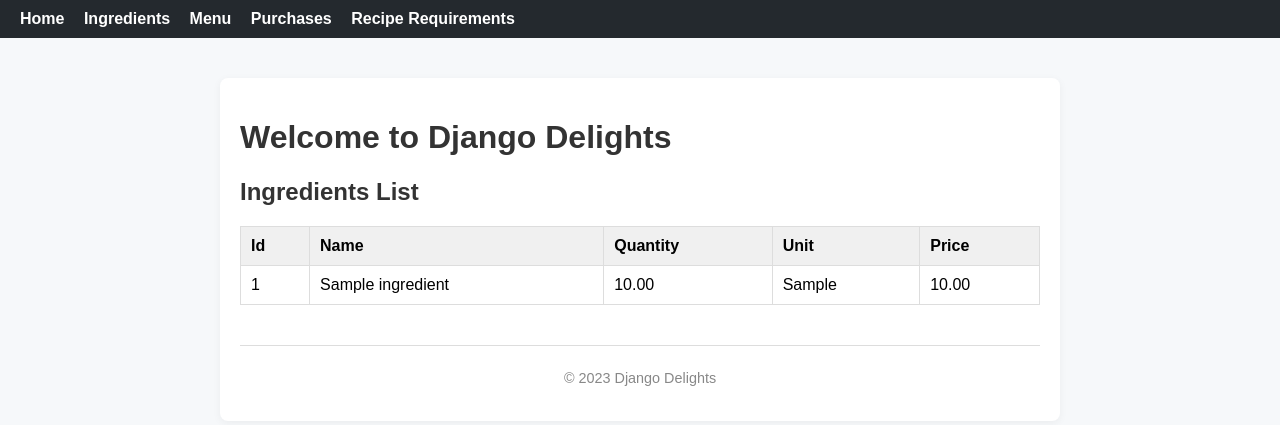
After one commit to doug1as/django_learning, a Django app: page /inventory/ingredients/ in a window 1280 px wide. The commit adds this page. Shown: the top 425 px of the page. Run offline with Django 5.2, Linux system fonts and the light colour scheme; tables that the repository leaves empty hold one stand-in row (values such as "Sample post").

Commit message:
ListViews Ready, Starting Create, Update Delete

```diff
--- a/djangodelights/urls.py
+++ b/djangodelights/urls.py
@@ -15,8 +15,9 @@ Including another URLconf
     2. Add a URL to urlpatterns:  path('blog/', include('blog.urls'))
 """
 from django.contrib import admin
-from django.urls import path
+from django.urls import path, include
 
 urlpatterns = [
     path('admin/', admin.site.urls),
+    path('inventory/', include('inventory.urls')),
 ]
--- /dev/null
+++ b/inventory/static/inventory/styles.css
@@ -0,0 +1,86 @@
+/* styles.css */
+
+body {
+  font-family: Arial, sans-serif;
+  background-color: #f6f8fa;
+  margin: 0;
+  padding: 0;
+}
+
+/* Centraliza tudo dentro da "caixa" */
+.container {
+  max-width: 800px;
+  margin: 40px auto;
+  padding: 20px;
+  background-color: #ffffff;
+  border-radius: 8px;
+  box-shadow: 0 2px 8px rgba(0, 0, 0, 0.05);
+}
+
+header {
+  margin-bottom: 20px;
+}
+
+footer {
+  margin-top: 40px;
+  text-align: center;
+  font-size: 0.9em;
+  color: #888;
+  border-top: 1px solid #ddd;
+  padding-top: 10px;
+}
+
+h1, h2, h3 {
+  color: #333333;
+}
+
+a {
+  color: #0366d6;
+  text-decoration: none;
+}
+
+a:hover {
+  text-decoration: underline;
+}
+
+nav {
+  background-color: #24292e;
+  padding: 10px 20px;
+  color: white;
+}
+
+nav a {
+  color: white;
+  margin-right: 15px;
+  font-weight: bold;
+}
+
+table {
+  width: 100%;
+  border-collapse: collapse;
+  margin-top: 20px;
+}
+
+table th, table td {
+  padding: 10px;
+  border: 1px solid #ddd;
+  text-align: left;
+}
+
+table th {
+  background-color: #f0f0f0;
+}
+
+button, input[type="submit"] {
+  background-color: #2ea44f;
+  color: white;
+  padding: 8px 14px;
+  border: none;
+  border-radius: 5px;
+  cursor: pointer;
+  font-weight: bold;
+}
+
+button:hover, input[type="submit"]:hover {
+  background-color: #2c974b;
+}
--- a/inventory/templates/inventory/base.html
+++ b/inventory/templates/inventory/base.html
@@ -1,26 +1,34 @@
+{% load static %}
+
+<!DOCTYPE html>
 <html>
   <head>
+    <meta charset="UTF-8">
     <title>Django Delights</title>
+    <link rel="stylesheet" href="{% static 'inventory/styles.css' %}">
   </head>
   <body>
+    <nav>
+      <a href="{% url 'homepage' %}">Home</a>
+      <a href="{% url 'ingredients' %}">Ingredients</a>
+      <a href="{% url 'menu' %}">Menu</a>
+      <a href="{% url 'purchases' %}">Purchases</a>
+      <a href="{% url 'recipe_requirements' %}">Recipe Requirements</a>
+    </nav>
+
+    <div class="container">
       <header>
         <h1>Welcome to Django Delights</h1>
       </header>
+
       <main>
-        <h2>Inventory Management</h2>
-        <p>Manage your ingredients and menu items efficiently.</p>
-        {{% block content %}
-        {% endblock %}}
-        <nav>
-            <ul>
-            <li><a href="{% url 'ingredients_list' %}">Ingredients</a></li>
-            <li><a href="{% url 'menu_items_list' %}">Menu Items</a></li>
-            <li><a href="{% url 'recipe_requirements_list' %}">Recipe Requirements</a></li>
-            </ul>
-        </nav>
+        {% block content %}
+        {% endblock %}
       </main>
+
       <footer>
         <p>&copy; 2023 Django Delights</p>
       </footer>
+    </div>
   </body>
 </html>
--- a/inventory/templates/inventory/home.html
+++ b/inventory/templates/inventory/home.html
@@ -1,4 +1,4 @@
-{ % extends "base.html" % }
+{% extends "inventory/base.html" %}
 
 {% block content %}
 <h2>Home</h2>
--- /dev/null
+++ b/inventory/templates/inventory/ingredients/ingredients_list.html
@@ -0,0 +1,26 @@
+{% extends "inventory/base.html" %}
+
+{% block content %}
+<h2>Ingredients List</h2>
+<table>
+  <tr>
+    <th>Id</th>
+    <th>Name</th>
+    <th>Quantity</th>
+    <th>Unit</th>
+     <th>Price</th>
+  </tr>
+	<tr>
+  {% for ingredient in ingredients %}
+  </tr>
+  <tr>
+      <td>{{ ingredient.id }}</td>
+      <td>{{ ingredient.name }}</td>
+      <td>{{ ingredient.quantity }}</td>
+      <td>{{ ingredient.unit }}</td>
+      <td>{{ ingredient.unit_price }}</td>
+  </tr>
+  {% endfor %}
+  </tr>
+</table>
+{% endblock %}
--- /dev/null
+++ b/inventory/urls.py
@@ -0,0 +1,11 @@
+from django.urls import path
+
+from . import views
+
+urlpatterns = [
+   path('home/', views.homepage, name='homepage'),
+   path('ingredients/', views.IngredientsListView.as_view(), name='ingredients'),
+   path('menu/', views.MenuItemListView.as_view(), name='menu'),
+   path('purchases/', views.PurchasesListView.as_view(), name='purchases'),
+   path('recipe-requirements/', views.RecipeRequirementsListView.as_view(), name='recipe_requirements'),
+]
--- a/inventory/views.py
+++ b/inventory/views.py
@@ -1,5 +1,47 @@
+#############################
 from django.shortcuts import render
 
+#############################
+# Import the models below:
+from .models import Ingredients, MenuItems, Purchases, RecipeRequirements
+
+#############################
+# Import the generic views below:
+from django.views.generic import ListView
+from django.views.generic.edit import CreateView, UpdateView, DeleteView
+
+
+#############################
 # Create your views here.
-def home(request):
+def homepage(request):
     return render(request, 'inventory/home.html')
+
+# List views for each model
+class IngredientsListView(ListView):
+    model = Ingredients
+    template_name = 'inventory/ingredients/ingredients_list.html'
+    context_object_name = 'ingredients'
+
+class MenuItemListView(ListView):
+    model = MenuItems
+    template_name = 'inventory/menu_items/menu_list.html'
+    context_object_name = 'menu_items'
+
+class PurchasesListView(ListView):
+    model = Purchases
+    template_name = 'inventory/purchases/purchases_list.html'
+    context_object_name = 'purchases'
+
+class RecipeRequirementsListView(ListView):
+    model = RecipeRequirements
+    template_name = 'inventory/recipe_requirements/recipe_requirements_list.html'
+    context_object_name = 'recipe_requirements'
+
+
+#############################
+# Create views for each model
+class IngredientsCreateView(CreateView):
+    model = Ingredients
+    template_name = 'inventory/ingredients/ingredient_form.html'
+    fields = ['name', 'quantity', 'unit', 'unit_price']
+    success_url = '/ingredients/'
```
Also changed, not shown: inventory/templates/inventory/menu_items/menu_list.html (added, +22 -0 lines), inventory/templates/inventory/purchases/purchases_list.html (added, +22 -0 lines), inventory/templates/inventory/recipe_requirements/recipe_requirements_list.html (added, +24 -0 lines), inventory/templates/inventory/registration/login.html (added). Lines whose indentation alone changed are shown as unchanged.
